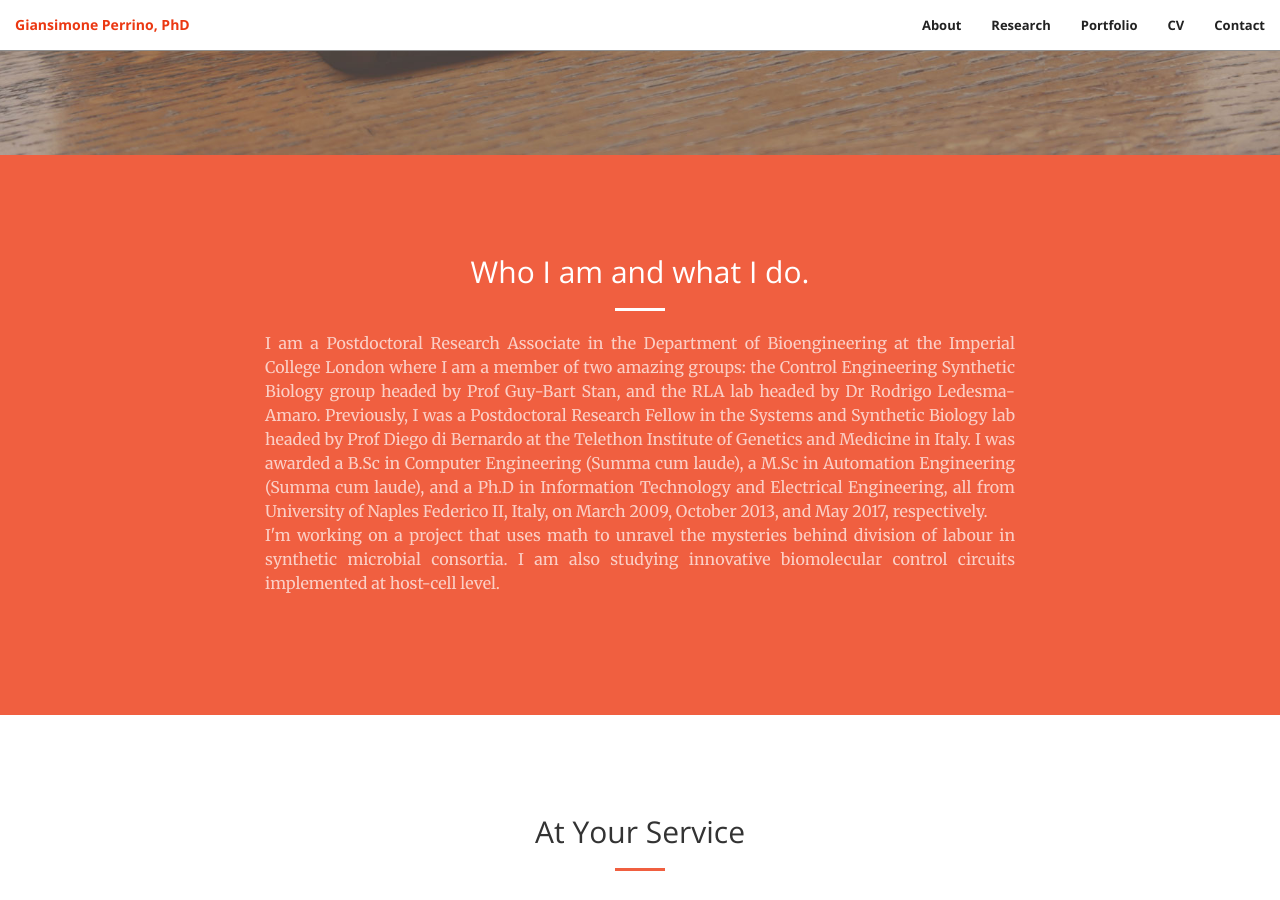
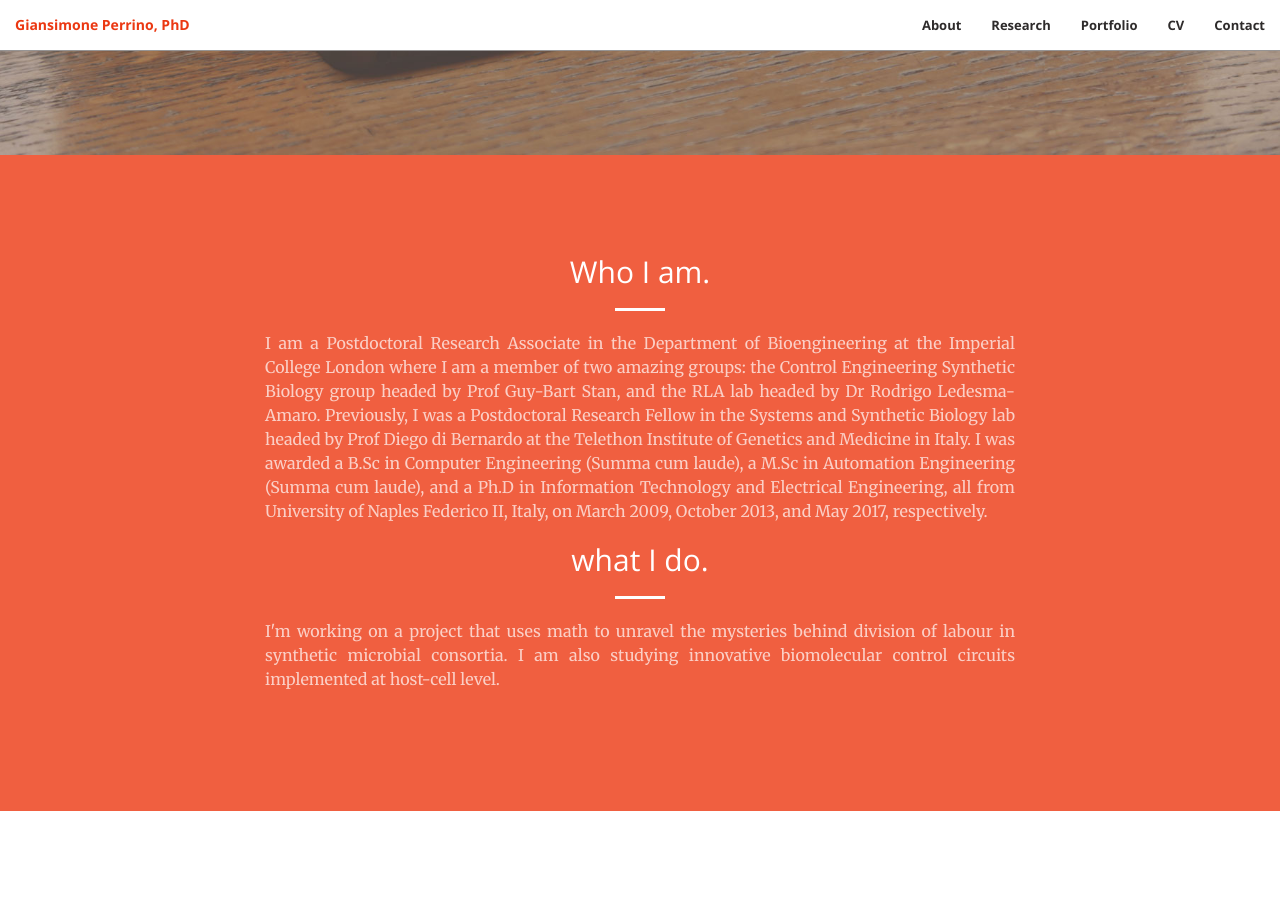
Before and after one commit to giansimone/giansimone.github.io, a Jekyll site: the page built from index.html, in a window 1280 px wide and 900 px high, scrolled down 745 px. Built offline with Jekyll 4.4.1, drawn with Linux system fonts in a browser that asks for light colours.

Commit message:
Major changes.

```diff
--- a/_includes/about.html
+++ b/_includes/about.html
@@ -2,10 +2,12 @@
     <div class="container">
         <div class="row">
             <div class="col-lg-8 col-lg-offset-2 text-center">
-                <h2 class="section-heading">Who I am and what I do.</h2>
+                <h2 class="section-heading">Who I am.</h2>
                 <hr class="light">
-                <p class="text-faded text-justify">I am a Postdoctoral Research Associate in the Department of Bioengineering at the Imperial College London where I am a member of two amazing groups: the Control Engineering Synthetic Biology group headed by Prof Guy-Bart Stan, and the RLA lab headed by Dr Rodrigo Ledesma-Amaro. Previously, I was a Postdoctoral Research Fellow in the Systems and Synthetic Biology lab headed by Prof Diego di Bernardo at the Telethon Institute of Genetics and Medicine in Italy. I was awarded a B.Sc in Computer Engineering (Summa cum laude), a M.Sc in Automation Engineering (Summa cum laude), and a Ph.D in Information Technology and Electrical Engineering, all from University of Naples Federico II, Italy, on March 2009, October 2013, and May 2017, respectively. <br>
-                    I'm working on a project that uses math to unravel the mysteries behind division of labour in synthetic microbial consortia. I am also studying innovative biomolecular control circuits implemented at host-cell level.</p>
+                <p class="text-faded text-justify">I am a Postdoctoral Research Associate in the Department of Bioengineering at the Imperial College London where I am a member of two amazing groups: the Control Engineering Synthetic Biology group headed by Prof Guy-Bart Stan, and the RLA lab headed by Dr Rodrigo Ledesma-Amaro. Previously, I was a Postdoctoral Research Fellow in the Systems and Synthetic Biology lab headed by Prof Diego di Bernardo at the Telethon Institute of Genetics and Medicine in Italy. I was awarded a B.Sc in Computer Engineering (Summa cum laude), a M.Sc in Automation Engineering (Summa cum laude), and a Ph.D in Information Technology and Electrical Engineering, all from University of Naples Federico II, Italy, on March 2009, October 2013, and May 2017, respectively.</p>
+                <h2 class="section-heading">what I do.</h2>
+                <hr class="light">
+                <p class="text-faded text-justify">I'm working on a project that uses math to unravel the mysteries behind division of labour in synthetic microbial consortia. I am also studying innovative biomolecular control circuits implemented at host-cell level.</p>
             </div>
         </div>
     </div>
--- a/_includes/cv.html
+++ b/_includes/cv.html
@@ -1,4 +1,4 @@
-<section class="bg-primary" id="cv">
+<section class="bg-dark" id="cv">
     <div class="container">
         <div class="row">
             <div class="col-lg-8 col-lg-offset-2 text-center">
--- a/css/main.scss
+++ b/css/main.scss
@@ -35,7 +35,7 @@
 
 // variables.less
 $theme-primary: #F05F40;
-$theme-dark: #222;
+$theme-dark: #2e2b2b;
 
 // Import partials from `sass_dir` (defaults to `_sass`)
 @import
```
